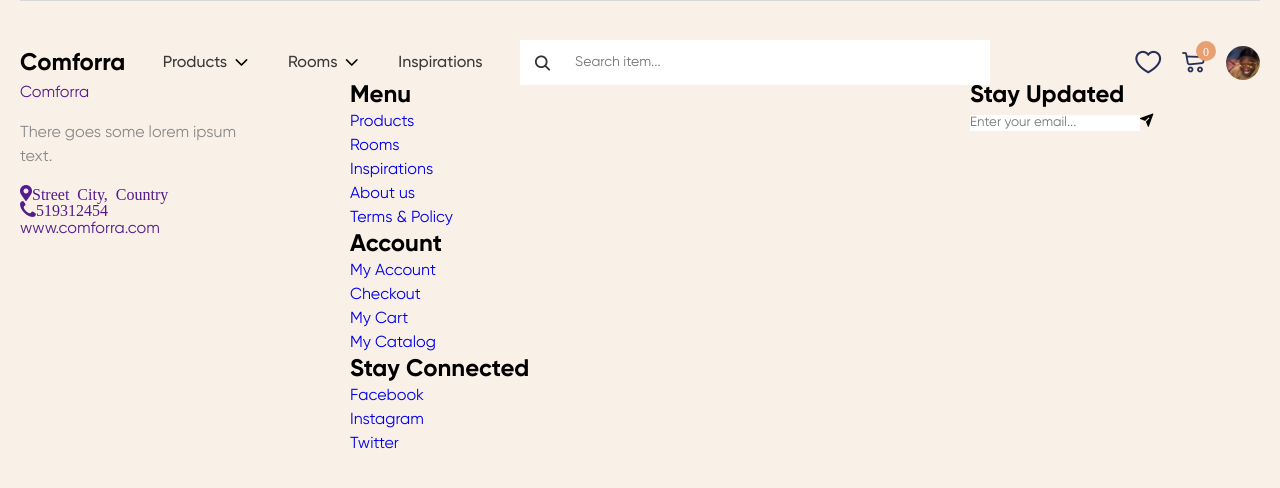
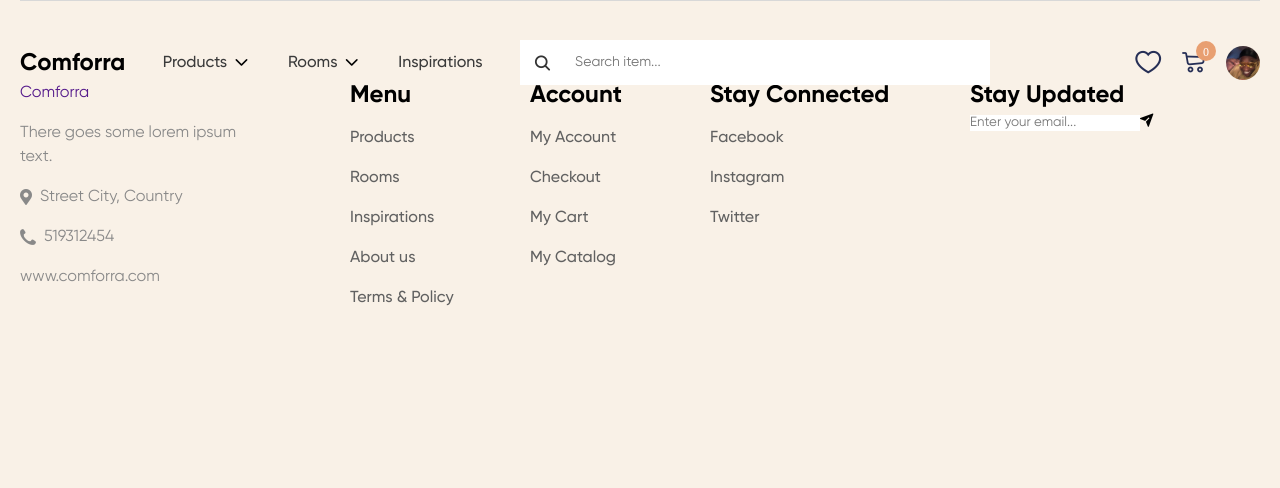
Before and after one commit to jugurj/comforra-furniture-shop, a Vue app: page / in a window 1280 px wide. Shown: the top 488 px of the page. Built offline with nearby package versions, Linux system fonts and the light colour scheme.

Commit message:
Implemented styles for footer menu / columns section to position those accordingly to the design.

```diff
--- a/src/components/FooterColumn.vue
+++ b/src/components/FooterColumn.vue
@@ -27,11 +27,30 @@ export default {
 <style lang="scss">
 .footer-column {
   &__title {
+    cursor: default;
     font-weight: 700;
     line-height: 29px;
     font-size: 24px;
     color: #000;
     background-color: transparent;
+    margin-bottom: 1rem;
+  }
+
+  li {
+    &:not(:last-child) {
+      margin-bottom: 1rem;
+    }
+  }
+
+  &__link {
+    color: $darkGrayColor;
+    line-height: 1.2;
+    font-weight: 500;
+    transition: color 0.3s ease 0s;
+
+    &:hover {
+      color: $orangeColor;
+    }
   }
 }
 </style>
--- a/src/components/FooterContacts.vue
+++ b/src/components/FooterContacts.vue
@@ -1,9 +1,11 @@
 <template>
   <div class="footer-contacts">
-    <a href="" class="footer-contacts__item _icon-location">
+    <a href="" class="footer-contacts__item">
+      <span class="footer-contacts__item-icon _icon-location"></span>
       Street City, Country
     </a>
-    <a href="" class="footer-contacts__item _icon-phone">
+    <a href="" class="footer-contacts__item">
+      <span class="footer-contacts__item-icon _icon-phone"></span>
       519312454
     </a>
     <a href="" class="footer-contacts__item">
@@ -27,6 +29,23 @@ export default {
   &__item {
     display: inline-flex;
     align-items: center;
+    line-height: 1.5;
+    color: $grayColor;
+    transition: color 0.3s ease 0s;
+
+    &:not(:last-child) {
+      margin-bottom: 1rem;
+    }
+
+    &:hover {
+      color: $orangeColor;
+    }
+  }
+
+  &__item-icon {
+    &::before {
+      margin-right: 8px;
+    }
   }
 }
 </style>
--- a/src/components/FooterMenu.vue
+++ b/src/components/FooterMenu.vue
@@ -101,4 +101,16 @@ export default {
 };
 </script>
 
-<style></style>
+<style lang="scss">
+.footer-menu {
+  @media (min-width: $md3 + px) {
+    display: flex;
+  }
+
+  &__column {
+    @media (min-width: $md3 + px) {
+      flex: 0 1 33.333%;
+    }
+  }
+}
+</style>
```
